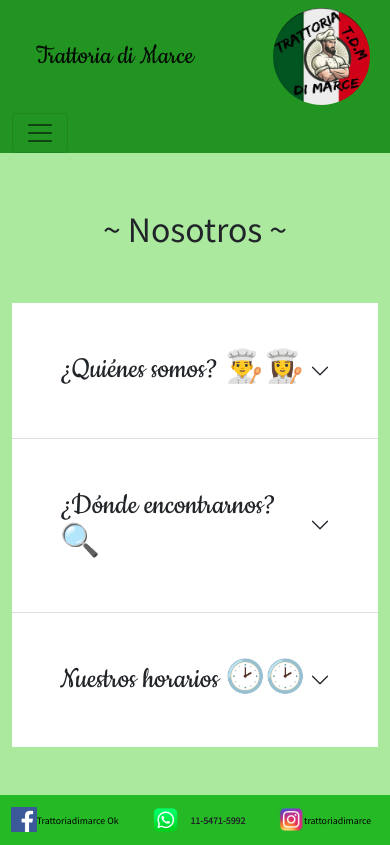
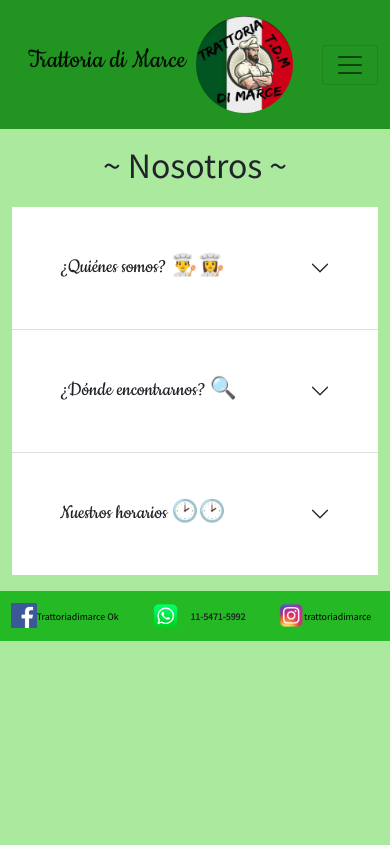
Before and after one commit to manugonzalezm/4ta_entrega_proyecto_final, a website: page nosotros.html in a window 390 px wide. Drawn offline with nearby package versions, Linux system fonts and the light colour scheme.

Commit message:
responsive de seccion nosotros y headers de todas las secciones

```diff
--- a/nosotros.html
+++ b/nosotros.html
@@ -17,10 +17,10 @@
 </head>
 <body class="fondo_claro">
     <header>
-        <nav class="navbar navbar-expand-lg navbar-light bg-light p-0">
+        <nav class="navbar navbar-expand-lg navbar-light bg-light p-0" id="arriba">
             <div class="container-fluid fondo_oscuro">
-                <a class="navbar-brand" href="index.html"><h1 class="m-2 p-3" id="titulo">Trattoria di Marce</h1></a>
-                <img id="logo" class="m-2" src="img/logo-tdm-recortado.jpeg" alt="logo-trattoria">
+                <a class="navbar-brand" href="index.html"><h1 class="p-3">Trattoria di Marce</h1></a>
+                <img id="logo" src="img/logo-tdm-recortado.jpeg" alt="logo-trattoria">
                 <button class="navbar-toggler" type="button" data-bs-toggle="collapse" data-bs-target="#navbarNav" aria-controls="navbarNav" aria-expanded="false" aria-label="Toggle navigation">
                     <span class="navbar-toggler-icon"></span>
                 </button>
@@ -47,12 +47,12 @@
         </nav>
     </header>
     <main>
-        <h3 class="font_media m-5 p-2 texto_centrado">~ Nosotros ~</h3>
-        <div class="accordion accordion-flush container my-5" id="accordionFlushExample">
+        <h3 class="font_media m-2 p-2 texto_centrado">~ Nosotros ~</h3>
+        <div class="accordion accordion-flush container my-3" id="accordionFlushExample">
             <div class="accordion-item">
                 <h2 class="accordion-header" id="flush-headingOne">
                     <button class="accordion-button collapsed font_subt p-5" type="button" data-bs-toggle="collapse" data-bs-target="#flush-collapseOne" aria-expanded="false" aria-controls="flush-collapseOne">
-                        ¿Quiénes somos? 👨‍🍳👩‍🍳
+                        <span class="titulo_nos">¿Quiénes somos? 👨‍🍳👩‍🍳</span>
                     </button>
                 </h2>
                 <div id="flush-collapseOne" class="accordion-collapse collapse" aria-labelledby="flush-headingOne" data-bs-parent="#accordionFlushExample">
@@ -65,7 +65,7 @@
             <div class="accordion-item">
                 <h2 class="accordion-header" id="flush-headingTwo">
                     <button class="accordion-button collapsed font_subt p-5" type="button" data-bs-toggle="collapse" data-bs-target="#flush-collapseTwo" aria-expanded="false" aria-controls="flush-collapseTwo">
-                        ¿Dónde encontrarnos? 🔍
+                        <span class="titulo_nos">¿Dónde encontrarnos? 🔍</span>
                     </button>
                 </h2>
                 <div id="flush-collapseTwo" class="accordion-collapse collapse" aria-labelledby="flush-headingTwo" data-bs-parent="#accordionFlushExample">
@@ -77,7 +77,7 @@
             <div class="accordion-item">
                 <h2 class="accordion-header" id="flush-headingThree">
                     <button class="accordion-button collapsed font_subt p-5" type="button" data-bs-toggle="collapse" data-bs-target="#flush-collapseThree" aria-expanded="false" aria-controls="flush-collapseThree">
-                        Nuestros horarios 🕑🕑
+                        <span class="titulo_nos">Nuestros horarios 🕑🕑</span>
                     </button>
                 </h2>
                 <div id="flush-collapseThree" class="accordion-collapse collapse" aria-labelledby="flush-headingThree" data-bs-parent="#accordionFlushExample">
--- a/scss/_components.scss
+++ b/scss/_components.scss
@@ -16,6 +16,6 @@
     display: inline-block;
     background-color: rgb(247, 47, 47);
     position: fixed;
-    bottom: 5vh;
+    bottom: 6vh;
     right: 5vh;
 }
--- a/scss/_media-queries.scss
+++ b/scss/_media-queries.scss
@@ -13,6 +13,9 @@
         margin: 1rem 0.5rem;
         width: 10vh;
         height: 10vh;
+    }
+    .titulo_nos{
+        font-size: 1.35rem;
     }
 }
 
```
Also changed, not shown: comidas.html (+2 -2 lines), congelados.html (+3 -3 lines), contacto.html (+3 -3 lines), index.html (+2 -1 lines), css/stylesTrattoria.css.
